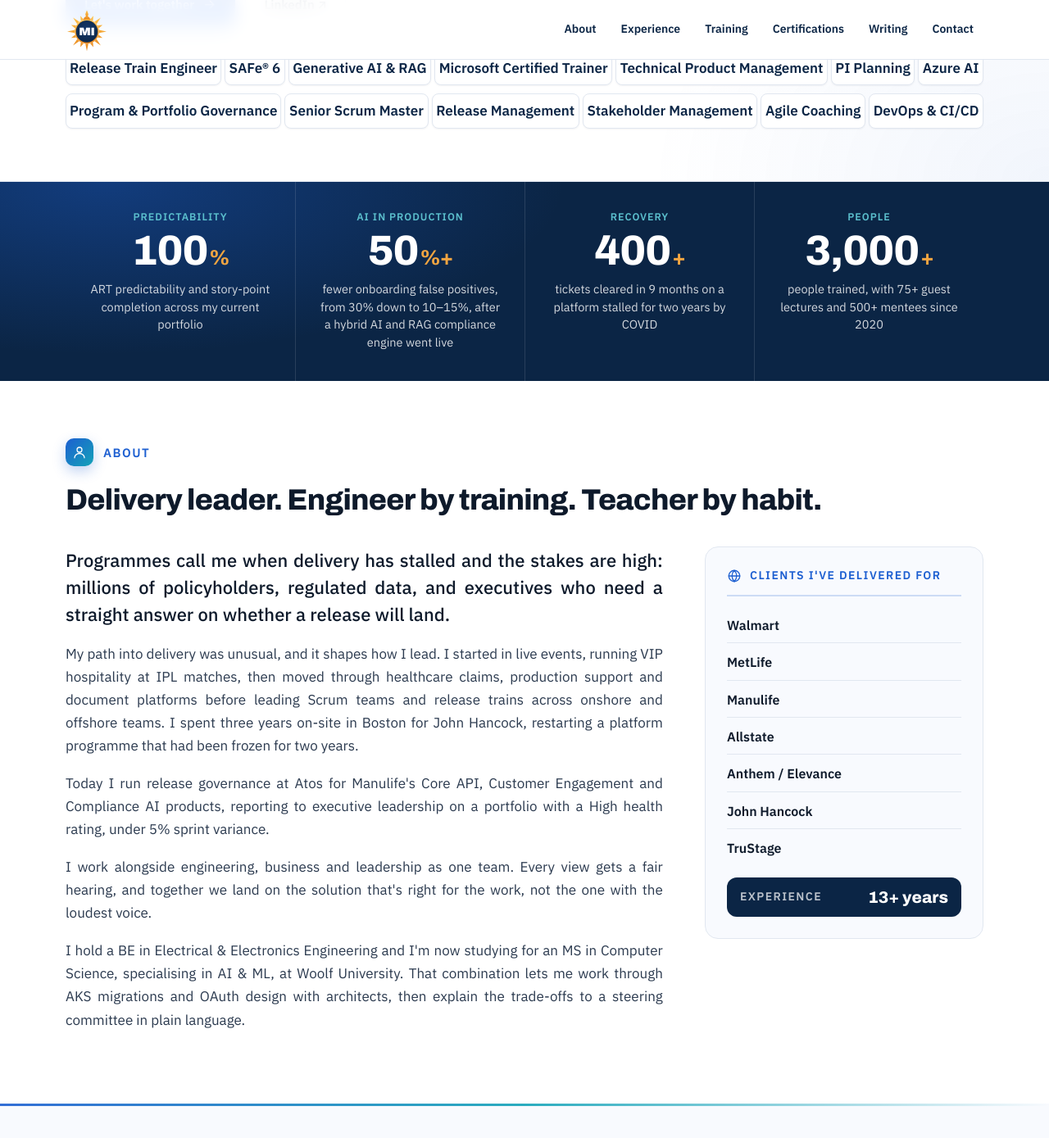
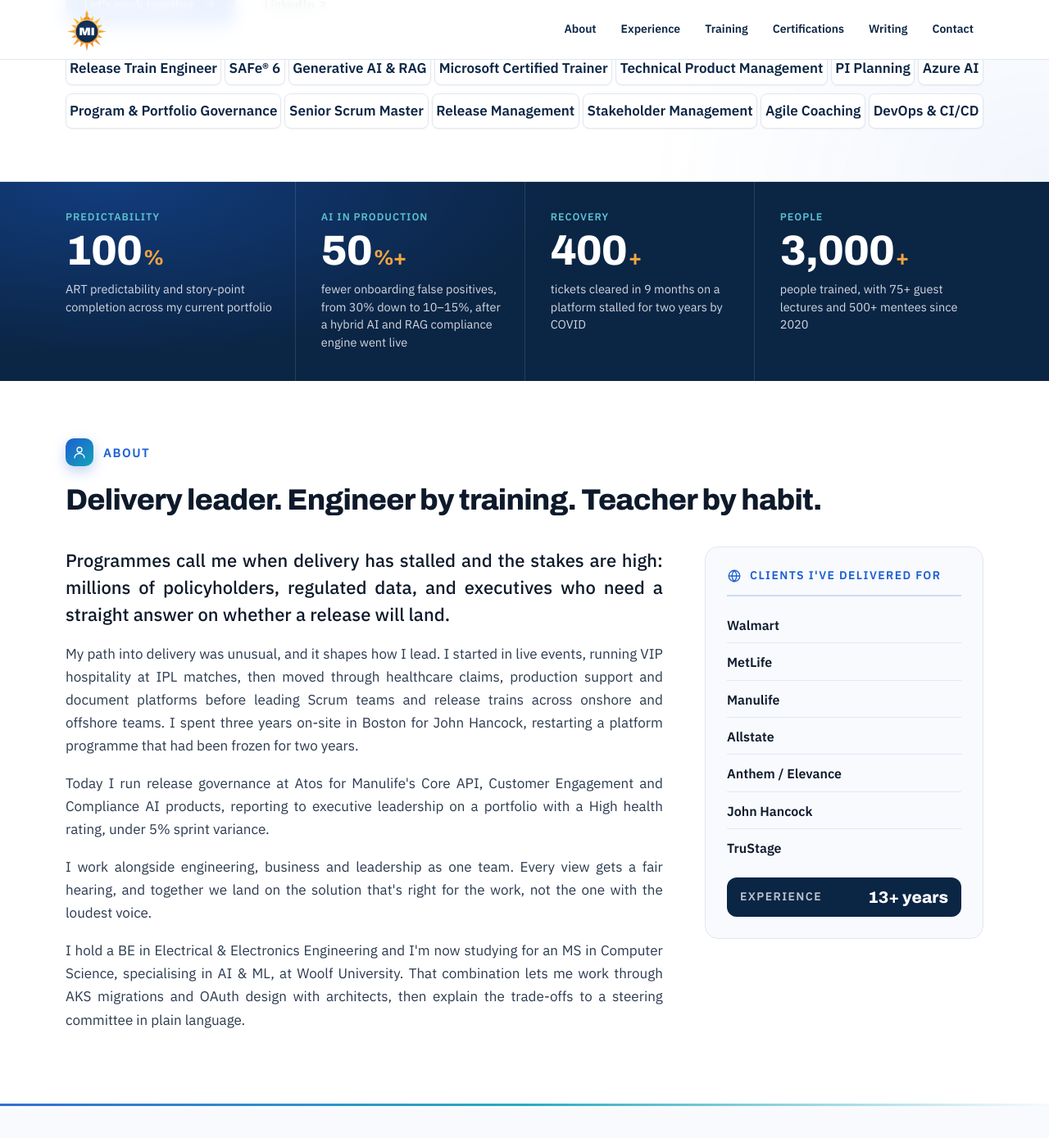
Before and after one commit to Madhan-I/Madhan-I.github.io, a Jekyll site: the page built from index.html, in a window 1280 px wide and 1400 px high, scrolled down 572 px. Shown: the top 1389 px of the window at 82% size. Built offline with Jekyll 4.4.1, drawn with Linux system fonts in a browser that asks for light colours.

Commit message:
Number band: back to left alignment with even spacing
Co-Authored-By: Claude Opus 5.5 <noreply@anthropic.com>
Claude-Session: https://claude.ai/code/session_01MFRrTt7LBDdX57m85KHNGp

```diff
--- a/assets/css/style.css
+++ b/assets/css/style.css
@@ -452,8 +452,6 @@ nav .wrap { padding-block: 10px; }
 .hero-copy h1 { font-size: clamp(40px, 5.6vw, 76px); }
 /* About paragraphs: justified on wider screens, matching the hero intro */
 @media (min-width: 761px) { .about .copy p { text-align: justify; text-justify: inter-word; } }
-/* Number band: each box centred */
-.metric, .metric:first-child { text-align: center; padding-left: clamp(16px, 2vw, 28px); padding-right: clamp(16px, 2vw, 28px); }
-.metric p { margin-left: auto; margin-right: auto; }
-@media (max-width: 900px) { .metric:nth-child(3) { padding-left: clamp(16px, 2vw, 28px); } }
-@media (max-width: 520px) { .metric { padding-left: 0; padding-right: 0; } }
+/* Number band: left-aligned; every box starts the same distance from its divider, first box lines up with the page text */
+.metric { padding-left: clamp(20px, 2.4vw, 32px); padding-right: clamp(12px, 1.6vw, 20px); }
+.metric:first-child { padding-left: 0; }
```
